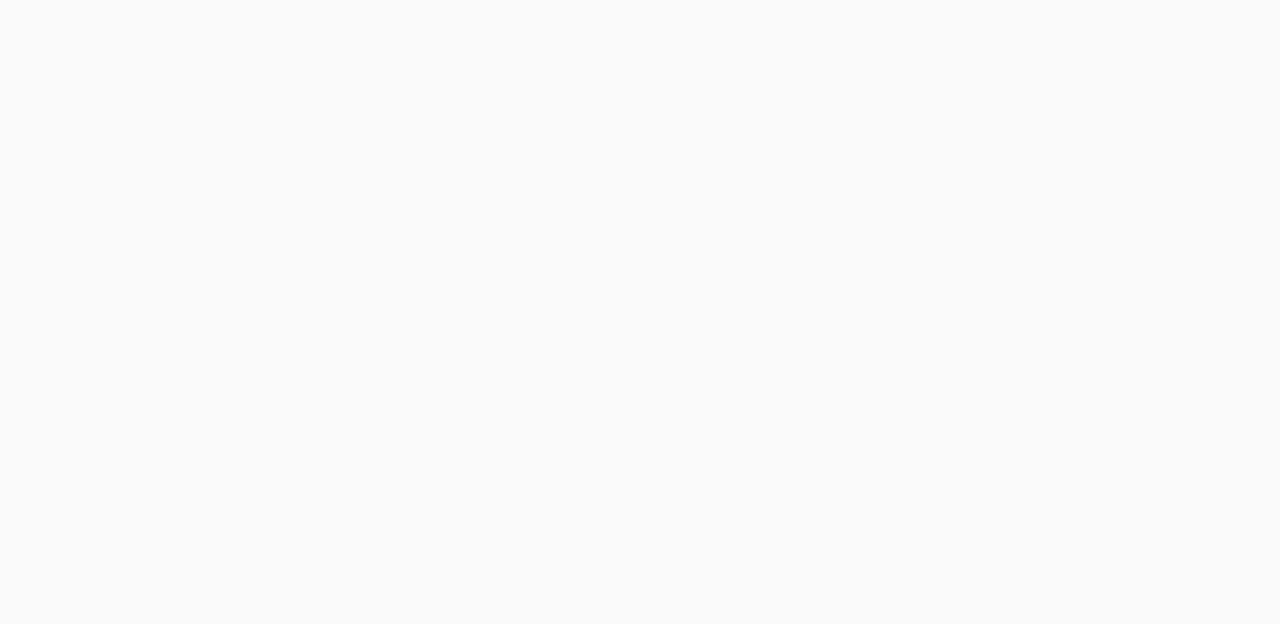
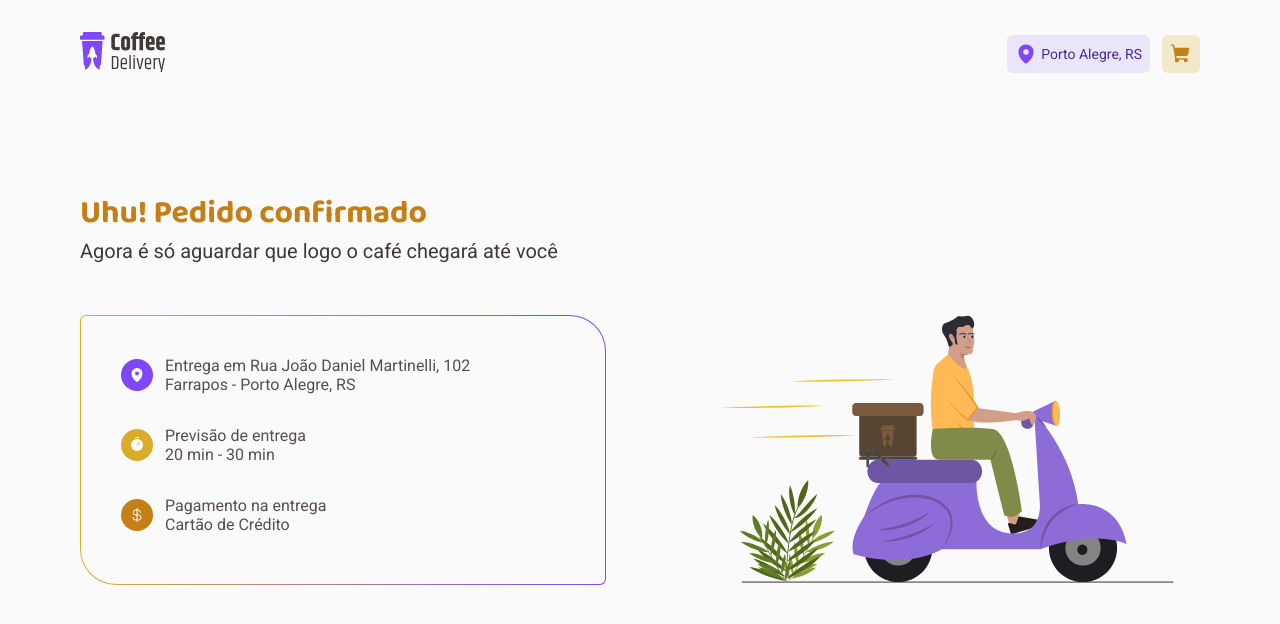
Before and after one commit to juaoxd/coffee-delivery, a React (Vite) app: page /success in a window 1280 px wide. Before the commit this address had no page. Shown: the top 624 px of the page. Built offline with nearby package versions, Linux system fonts and the light colour scheme.

Commit message:
feat: add success page

```diff
--- a/src/Router.tsx
+++ b/src/Router.tsx
@@ -2,6 +2,7 @@ import { Route, Routes } from "react-router-dom";
 import { Home } from "./pages/Home";
 import { DefaultLayout } from "./layouts/DefaultLayout";
 import { Checkout } from "./pages/Checkout";
+import { Success } from "./pages/Success";
 
 export function Router() {
   return (
@@ -9,6 +10,7 @@ export function Router() {
       <Route path="/" element={ <DefaultLayout /> } >
         <Route path="/" element={ <Home /> } />
         <Route path="/checkout" element={ <Checkout /> } />
+        <Route path="/success" element={ <Success /> } />
       </Route>
     </Routes>
   )
--- /dev/null
+++ b/src/pages/Success/index.tsx
@@ -0,0 +1,40 @@
+import { CurrencyDollar, MapPin, Timer } from "phosphor-react";
+import { OrderInfo, OrderInfoItem, SuccessContainer, SuccessContent, SuccessMessage } from "./styles";
+import deliverySuccess from '../../assets/delivery-success.svg'
+
+export function Success() {
+  return (
+    <SuccessContainer>
+      <SuccessMessage>
+        <h1>Uhu! Pedido confirmado</h1>
+        <p>Agora é só aguardar que logo o café chegará até você</p>
+      </SuccessMessage>
+      <SuccessContent>
+        <OrderInfo>
+          <OrderInfoItem iconBackgroundColor='purple'>
+            <MapPin weight="fill" size={16} />
+            <div>
+              <p>Entrega em <span>Rua João Daniel Martinelli, 102</span></p>
+              <p>Farrapos - Porto Alegre, RS</p>
+            </div>
+          </OrderInfoItem>
+          <OrderInfoItem iconBackgroundColor='yellow'>
+            <Timer weight="fill" size={16} />
+            <div>
+              <p>Previsão de entrega</p>
+              <span>20 min - 30 min </span>
+            </div>
+          </OrderInfoItem>
+          <OrderInfoItem iconBackgroundColor='yellow-dark'>
+            <CurrencyDollar size={16} />
+            <div>
+              <p>Pagamento na entrega</p>
+              <span>Cartão de Crédito</span>
+            </div>
+          </OrderInfoItem>
+        </OrderInfo>
+      <img src={deliverySuccess} alt="" />
+      </SuccessContent>
+    </SuccessContainer>
+  )
+}
--- /dev/null
+++ b/src/pages/Success/styles.ts
@@ -0,0 +1,68 @@
+import styled from "styled-components";
+
+export const SuccessContainer = styled.main`
+  width: 100%;
+  max-width: 1120px;
+  margin: 0 auto;
+`
+
+export const SuccessMessage = styled.div`
+  margin-top: 80px;
+  margin-bottom: 40px;
+
+  h1 {
+    color: ${props => props.theme["yellow-dark"]};
+    font-size: 2rem;
+    font-weight: bolder;
+    font-family: 'Baloo 2', sans-serif;
+  }
+
+  p {
+    color: ${props => props.theme["base-subtitle"]};
+    font-size: 1.25rem;
+  }
+`
+
+export const SuccessContent = styled.div`
+    display: flex;
+    align-items: center;
+    justify-content: center;
+    gap: 6.375rem;
+`
+
+export const OrderInfo = styled.div`
+  background: linear-gradient(${props => props.theme.background}, ${props => props.theme.background}) padding-box, linear-gradient(to right, ${props => props.theme.yellow}, ${props => props.theme.purple}) border-box;
+  border-top-right-radius: 36px;
+  border-bottom-right-radius: 6px;
+  border-top-left-radius: 6px;
+  border-bottom-left-radius: 36px;
+  border: 1px solid transparent;
+  width: 526px;
+  height: 270px;
+  padding: 2.5rem;
+
+  display: flex;
+  flex-direction: column;
+  gap: 2rem;
+`
+
+interface OrderInfoItemProps {
+  iconBackgroundColor?: 'purple' | 'yellow' | 'yellow-dark' | null
+}
+
+export const OrderInfoItem = styled.div<OrderInfoItemProps>`
+  display: flex;
+  align-items: center;
+  justify-content: flex-start;
+  gap: 0.75rem;
+
+  svg {
+    display: flex;
+    color: ${props => props.theme.white};
+    background-color: ${props => props.iconBackgroundColor ? props.theme[props.iconBackgroundColor] : props.theme.purple };
+    padding: 0.5rem;
+    border-radius: 50%;
+    width: 32px;
+    height: 32px;
+  }
+`
```
Also changed, not shown: src/assets/delivery-success.svg (added).
